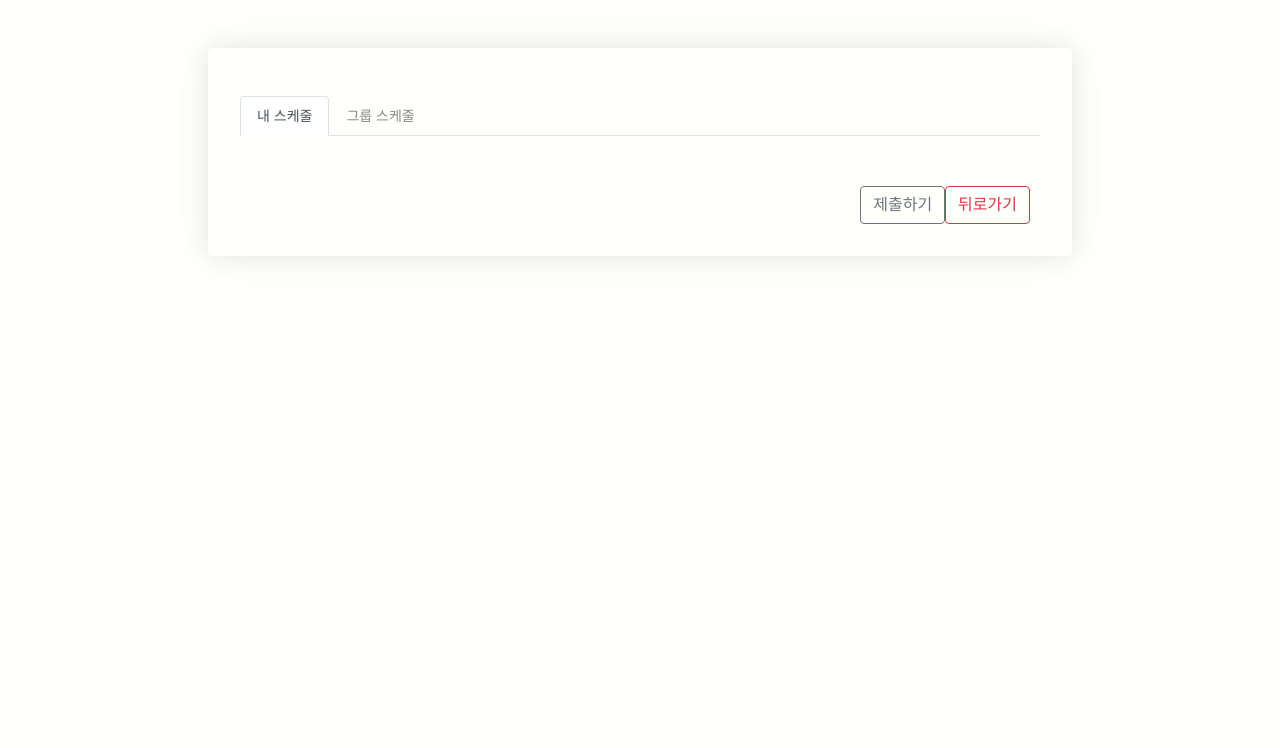
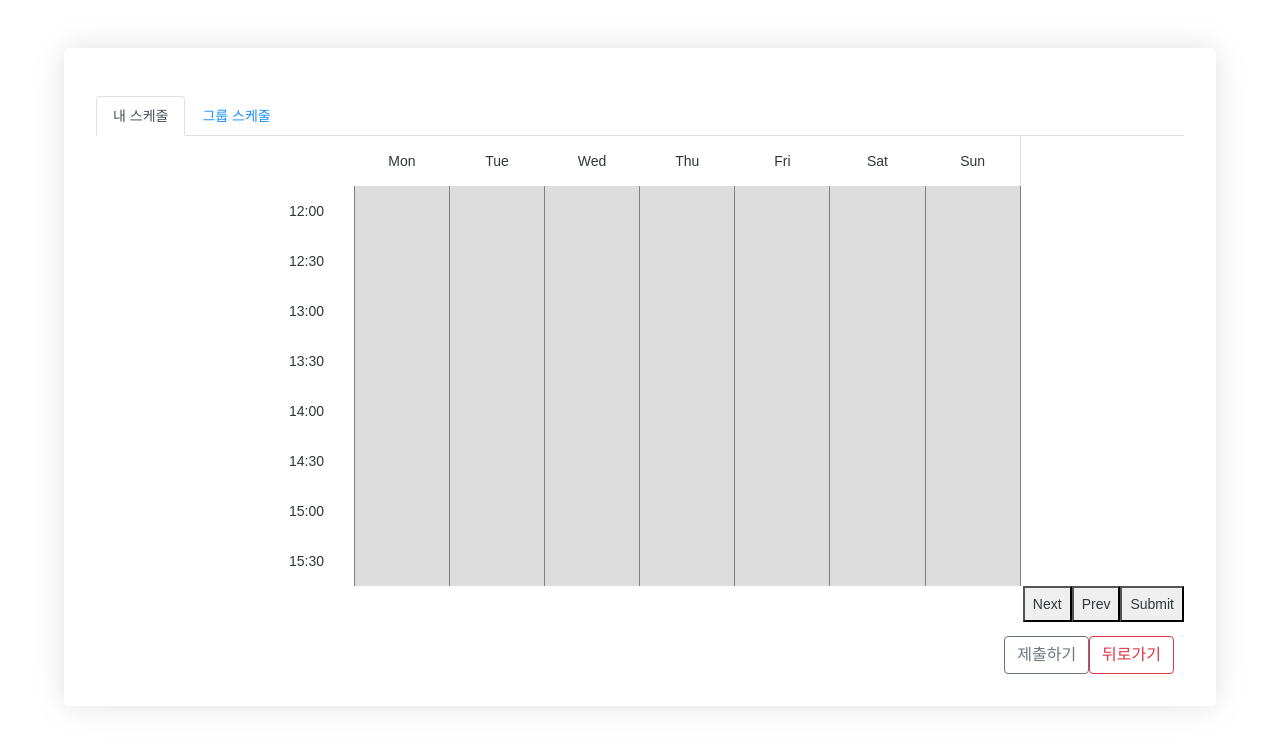
Before and after one commit to lysuk96/schedch, a React (Create React App) app in the folder client/: page /room in a window 1280 px wide. Shown: the top 748 px of the page. Built offline with nearby package versions, Linux system fonts and the light colour scheme.

Commit message:
feat: upload Scheduler

```diff
--- a/client/package.json
+++ b/client/package.json
@@ -8,6 +8,7 @@
     "@testing-library/user-event": "^13.5.0",
     "antd": "^4.20.6",
     "bootstrap": "^5.1.3",
+    "clone": "^2.1.2",
     "react": "^18.1.0",
     "react-bootstrap": "^2.4.0",
     "react-dom": "^18.1.0",
--- a/client/src/pages/Room.js
+++ b/client/src/pages/Room.js
@@ -7,6 +7,7 @@ import {
     RoomCardWrapper,
     CardBody,
 } from "../components/Card";
+import SchedulerTest from "./SchedulerTest";
 
 //css
 import "./css/room.css"
@@ -49,11 +50,11 @@ function TabContent(props) {
 
     if(props.tab == 0){
         return (
-            <div/>
+            <SchedulerTest></SchedulerTest>
         )
     } else if(props.tab ==1) {
         return(
-            <div></div>
+            <SchedulerTest/>
         )
     }
 }
```
Also changed, not shown: 1 other file (tests, documents, lock files or other folders).
